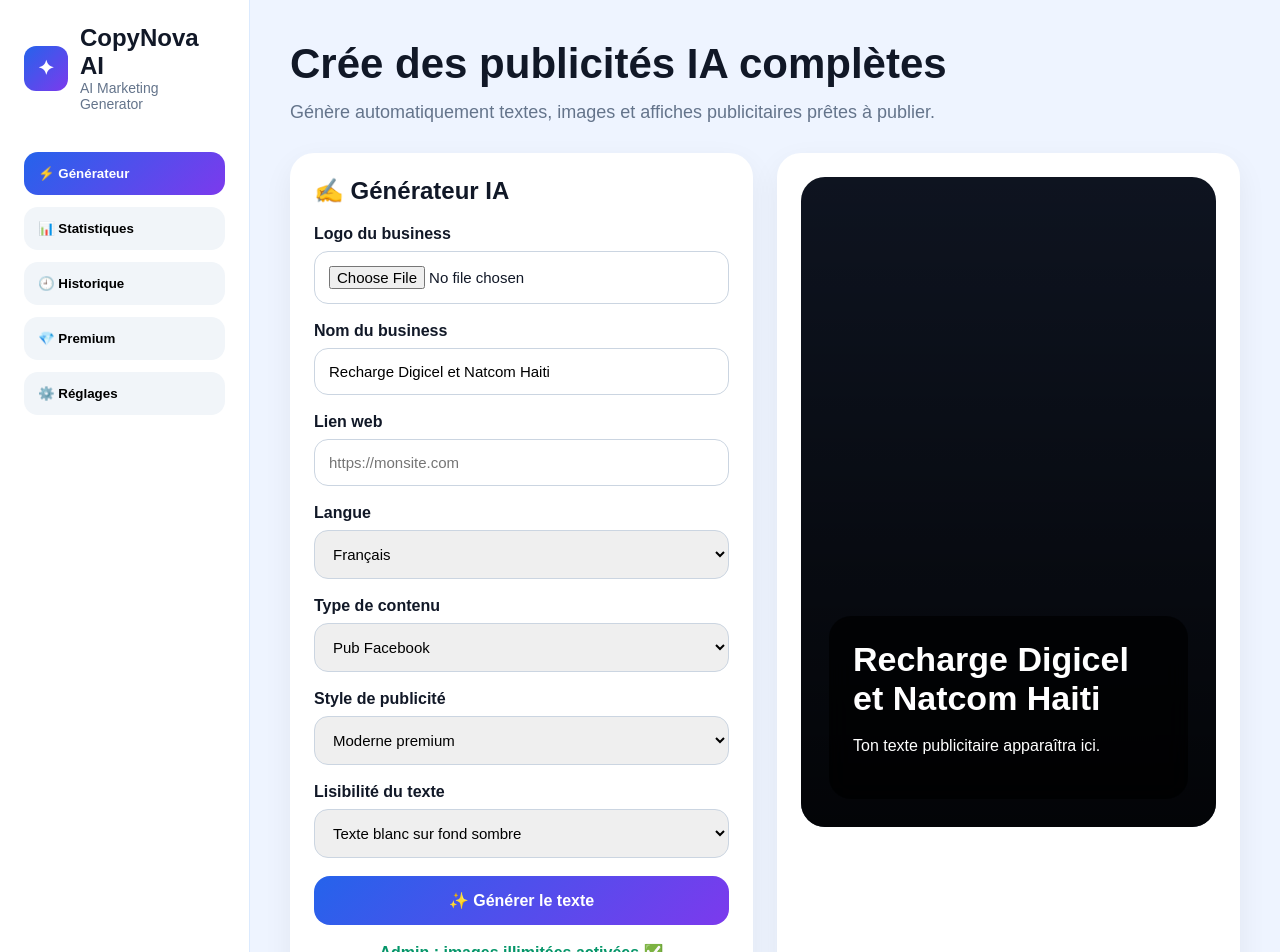
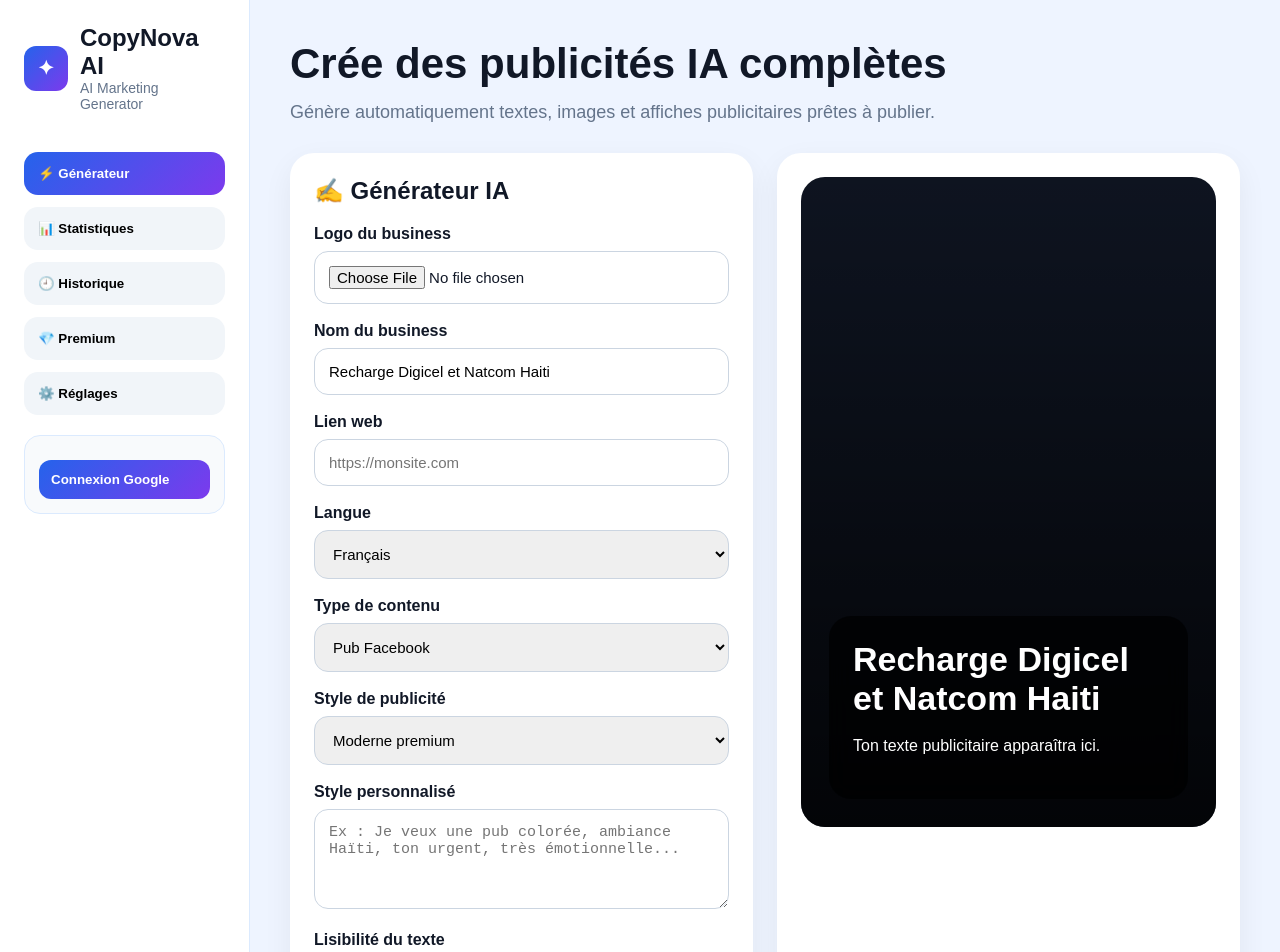
Before and after one commit to mulerlouis03/ghostreach-ai-v2, a React (Vite) app: page / in a window 1280 px wide. Shown: the top 952 px of the page. Built offline with nearby package versions, Linux system fonts and the light colour scheme; no server answers.

Commit message:
add firebase auth and custom style

```diff
--- a/package.json
+++ b/package.json
@@ -16,6 +16,7 @@
     "cors": "latest",
     "dotenv": "latest",
     "express": "latest",
+    "firebase": "^12.13.0",
     "html2canvas": "^1.4.1",
     "openai": "latest",
     "react": "latest",
--- a/src/main.jsx
+++ b/src/main.jsx
@@ -1,42 +1,76 @@
-import React, { useState } from "react";
+import React, { useEffect, useState } from "react";
 import ReactDOM from "react-dom/client";
 import html2canvas from "html2canvas";
+import { initializeApp } from "firebase/app";
+import {
+  getAuth,
+  GoogleAuthProvider,
+  signInWithPopup,
+  signOut,
+  onAuthStateChanged,
+} from "firebase/auth";
 import "./style.css";
 
 const API_URL = "https://ghostreach-ai-v2.onrender.com";
+const ADMIN_EMAIL = "gayeplaisir@gmail.com";
+
+const firebaseConfig = {
+  apiKey: "COLLE_TA_CLE_FIREBASE",
+  authDomain: "COLLE_AUTH_DOMAIN",
+  projectId: "COLLE_PROJECT_ID",
+  storageBucket: "COLLE_STORAGE_BUCKET",
+  messagingSenderId: "COLLE_MESSAGING_SENDER_ID",
+  appId: "COLLE_APP_ID",
+};
+
+const firebaseApp = initializeApp(firebaseConfig);
+const auth = getAuth(firebaseApp);
+const provider = new GoogleAuthProvider();
 
 function App() {
-  const isAdmin = true;
+  const [user, setUser] = useState(null);
+  const isAdmin = user?.email === ADMIN_EMAIL;
 
   const [business, setBusiness] = useState("Recharge Digicel et Natcom Haiti");
   const [website, setWebsite] = useState("");
   const [type, setType] = useState("Pub Facebook");
   const [language, setLanguage] = useState("Français");
   const [adStyle, setAdStyle] = useState("Moderne premium");
+  const [customStyle, setCustomStyle] = useState("");
   const [palette, setPalette] = useState("dark");
 
   const [result, setResult] = useState("");
   const [generatedImage, setGeneratedImage] = useState("");
-
   const [loading, setLoading] = useState(false);
   const [imageLoading, setImageLoading] = useState(false);
-
   const [logo, setLogo] = useState(null);
 
   const [imageCount, setImageCount] = useState(() => {
     return Number(localStorage.getItem("daily_image_count")) || 0;
   });
 
+  useEffect(() => {
+    const unsubscribe = onAuthStateChanged(auth, (currentUser) => {
+      setUser(currentUser);
+    });
+
+    return () => unsubscribe();
+  }, []);
+
+  async function loginWithGoogle() {
+    await signInWithPopup(auth, provider);
+  }
+
+  async function logout() {
+    await signOut(auth);
+  }
+
   function handleLogoUpload(e) {
     const file = e.target.files[0];
     if (!file) return;
 
     const reader = new FileReader();
-
-    reader.onloadend = () => {
-      setLogo(reader.result);
-    };
-
+    reader.onloadend = () => setLogo(reader.result);
     reader.readAsDataURL(file);
   }
 
@@ -46,16 +80,8 @@
     try {
       const response = await fetch(`${API_URL}/generate`, {
         method: "POST",
-        headers: {
-          "Content-Type": "application/json",
-        },
-        body: JSON.stringify({
-          business,
-          website,
-          type,
-          language,
-          adStyle,
-        }),
+        headers: { "Content-Type": "application/json" },
+        body: JSON.stringify({ business, website, type, language, adStyle, customStyle }),
       });
 
       const data = await response.json();
@@ -68,6 +94,11 @@
   }
 
   async function generateImage() {
+    if (!user) {
+      alert("Connecte-toi avec Google pour générer une image.");
+      return;
+    }
+
     if (!isAdmin && imageCount >= 3) {
       alert("⚠️ Limite gratuite atteinte. Passe Premium pour générer plus d’images.");
       return;
@@ -78,15 +109,8 @@
     try {
       const response = await fetch(`${API_URL}/generate-image`, {
         method: "POST",
-        headers: {
-          "Content-Type": "application/json",
-        },
-        body: JSON.stringify({
-          business,
-          type,
-          language,
-          adStyle,
-        }),
+        headers: { "Content-Type": "application/json" },
+        body: JSON.stringify({ business, type, language, adStyle, customStyle }),
       });
 
       const data = await response.json();
@@ -129,7 +153,6 @@
       <aside className="sidebar">
         <div className="brand">
           <div className="logoMark">✦</div>
-
           <div>
             <h2>CopyNova AI</h2>
             <p>AI Marketing Generator</p>
@@ -143,15 +166,26 @@
           <button>💎 Premium</button>
           <button>⚙️ Réglages</button>
         </nav>
+
+        <div className="authBox">
+          {!user ? (
+            <button onClick={loginWithGoogle}>Connexion Google</button>
+          ) : (
+            <>
+              <p>{user.email}</p>
+              {isAdmin && <strong>Admin illimité ✅</strong>}
+              {!isAdmin && <small>Utilisateur gratuit</small>}
+              <button onClick={logout}>Déconnexion</button>
+            </>
+          )}
+        </div>
       </aside>
 
       <main className="main">
         <header className="hero">
           <div>
             <h1>Crée des publicités IA complètes</h1>
-            <p>
-              Génère automatiquement textes, images et affiches publicitaires prêtes à publier.
-            </p>
+            <p>Génère automatiquement textes, images et affiches publicitaires prêtes à publier.</p>
           </div>
         </header>
 
@@ -163,17 +197,10 @@
             <input type="file" accept="image/*" onChange={handleLogoUpload} />
 
             <label>Nom du business</label>
-            <input
-              value={business}
-              onChange={(e) => setBusiness(e.target.value)}
-            />
+            <input value={business} onChange={(e) => setBusiness(e.target.value)} />
 
             <label>Lien web</label>
-            <input
-              value={website}
-              onChange={(e) => setWebsite(e.target.value)}
-              placeholder="https://monsite.com"
-            />
+            <input value={website} onChange={(e) => setWebsite(e.target.value)} placeholder="https://monsite.com" />
 
             <label>Langue</label>
             <select value={language} onChange={(e) => setLanguage(e.target.value)}>
@@ -204,6 +231,14 @@
               <option>Corporate professionnel</option>
               <option>Haïtien local chaleureux</option>
             </select>
+
+            <label>Style personnalisé</label>
+            <textarea
+              className="customTextarea"
+              value={customStyle}
+              onChange={(e) => setCustomStyle(e.target.value)}
+              placeholder="Ex : Je veux une pub colorée, ambiance Haïti, ton urgent, très émotionnelle..."
+            />
 
             <label>Lisibilité du texte</label>
             <select value={palette} onChange={(e) => setPalette(e.target.value)}>
@@ -237,11 +272,7 @@
           <div className="panel">
             <div className={`posterPreview ${palette}`} id="posterPreview">
               {generatedImage && (
-                <img
-                  className="posterBackground"
-                  src={generatedImage}
-                  alt="Background"
-                />
+                <img className="posterBackground" src={generatedImage} alt="Background" />
               )}
 
               <div className="posterOverlay">
--- a/src/style.css
+++ b/src/style.css
@@ -349,4 +349,48 @@
   .textCard pre {
     font-size: 14px;
   }
+}.authBox {
+  margin-top: 20px;
+  background: #f8fafc;
+  border: 1px solid #dbeafe;
+  border-radius: 16px;
+  padding: 14px;
 }
+
+.authBox button {
+  width: 100%;
+  padding: 12px;
+  border: none;
+  border-radius: 12px;
+  background: linear-gradient(135deg, #2563eb, #7c3aed);
+  color: white;
+  font-weight: bold;
+  cursor: pointer;
+  margin-top: 10px;
+}
+
+.authBox p {
+  font-size: 13px;
+  word-break: break-all;
+  margin-bottom: 6px;
+}
+
+.authBox strong {
+  color: #059669;
+  display: block;
+  margin-bottom: 6px;
+}
+
+.authBox small {
+  color: #64748b;
+}
+
+.customTextarea {
+  width: 100%;
+  min-height: 100px;
+  padding: 14px;
+  border-radius: 14px;
+  border: 1px solid #cbd5e1;
+  font-size: 15px;
+  resize: vertical;
+}
```
Also changed, not shown: 1 other file (tests, documents, lock files or other folders).
